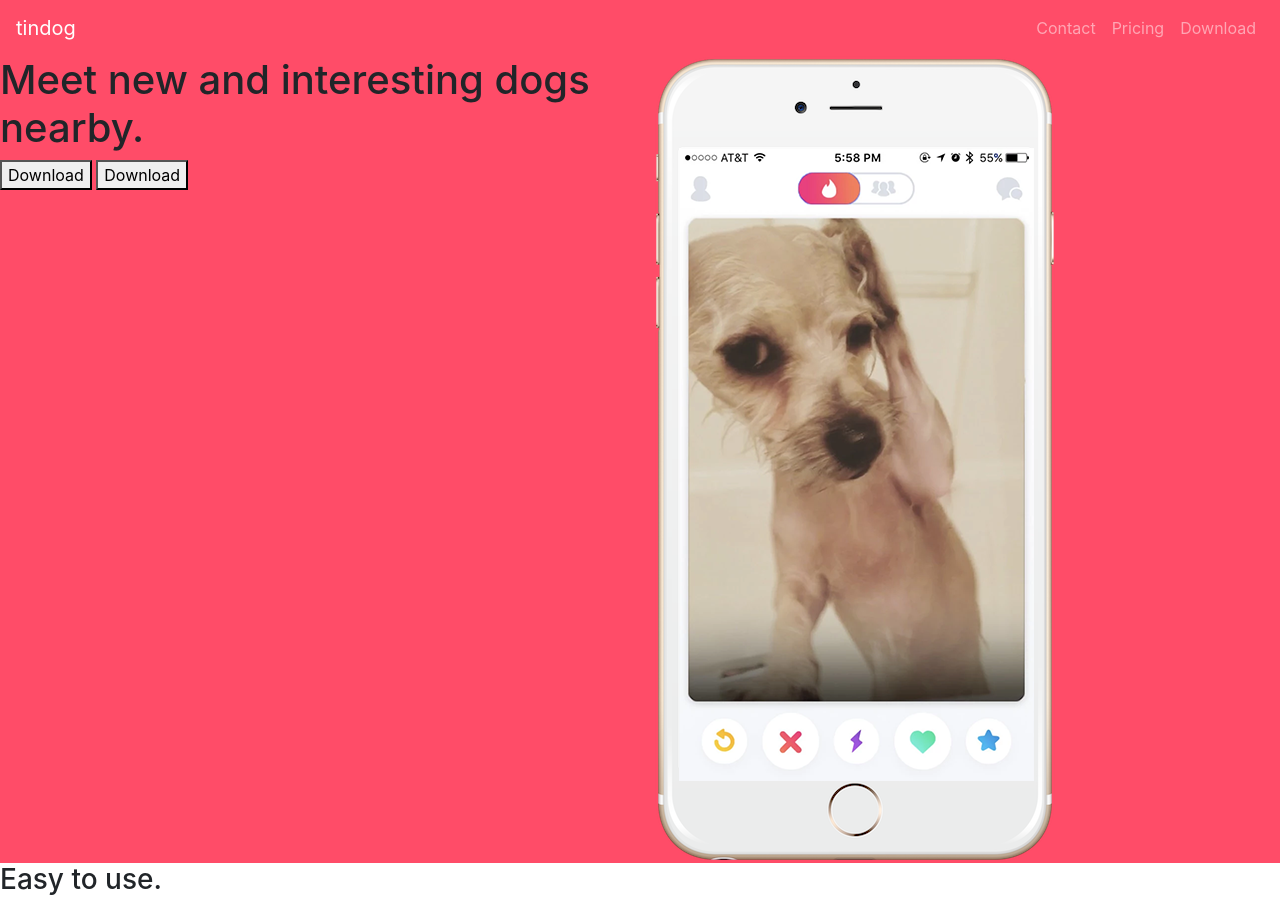
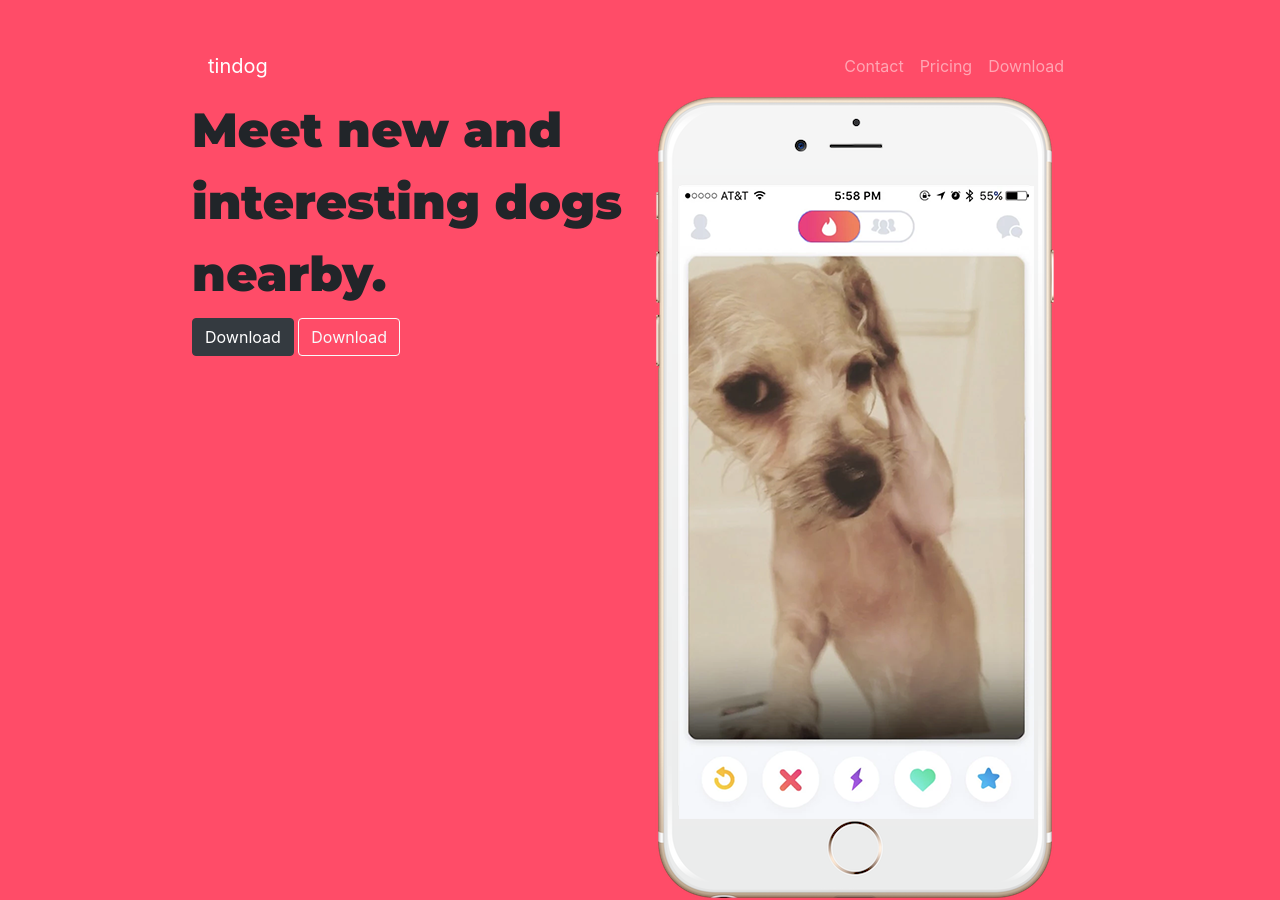
Before and after one commit to moinkhanif/TinDog-Start, a plain HTML site: page index.html in a window 1280 px wide. Shown: the top 900 px of the page. Drawn offline with nearby package versions, Linux system fonts and the light colour scheme.

Commit message:
adding necessary padding and customized buttons

```diff
--- a/css/styles.css
+++ b/css/styles.css
@@ -1,3 +1,16 @@
+/* *,*::after,*::before    {
+    margin=0;
+    padding=0;
+} */
 #title  {
     background: #ff4c68;
 }
+#title h1{
+    font-family: 'Montserrat', sans-serif;
+    font-weight: 900;
+    font-size: 3rem;
+    line-height: 1.5;
+}
+.container-fluid    {
+    padding: 3% 15%;
+}
--- a/index.html
+++ b/index.html
@@ -3,13 +3,16 @@
 <head>
   <meta charset="utf-8">
   <title>TinDog</title>
+
+  <link rel="stylesheet" href="https://stackpath.bootstrapcdn.com/bootstrap/4.3.1/css/bootstrap.min.css">
+  <link href="https://fonts.googleapis.com/css?family=Montserrat:400,900|Ubuntu&display=swap" rel="stylesheet">
   <link rel="stylesheet" href="css/styles.css">
-  <link rel="stylesheet" href="https://stackpath.bootstrapcdn.com/bootstrap/4.3.1/css/bootstrap.min.css">
 </head>
 
 <body>
 
   <section id="title">
+    <div class="container-fluid">
     <header>
 
 
@@ -41,16 +44,16 @@
     <div class="row">
         <div class="col-lg-6">
             <h1>Meet new and interesting dogs nearby.</h1>
-            <button type="button">Download</button>
-            <button type="button">Download</button>
+            <button type="button" class="btn btn-dark">Download</button>
+            <button type="button" class="btn btn-outline-light">Download</button>
           </div>
           <div class="col-lg-6">
               <img src="images/iphone6.png" alt="iphone-mockup">
-            </div>
+          </div>
     </div>
 
 
-
+  </div>
   </section>
 
 
```
